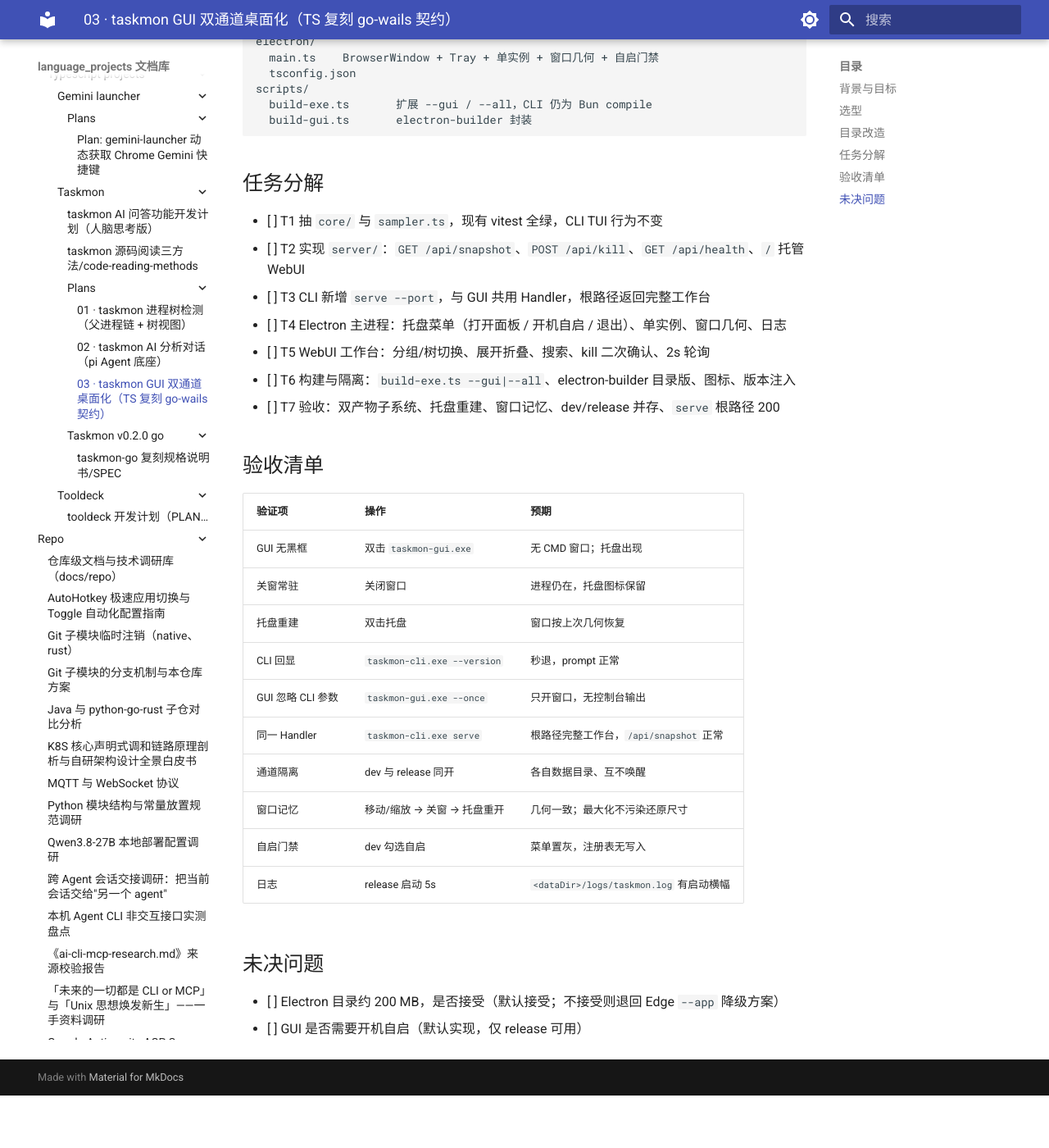
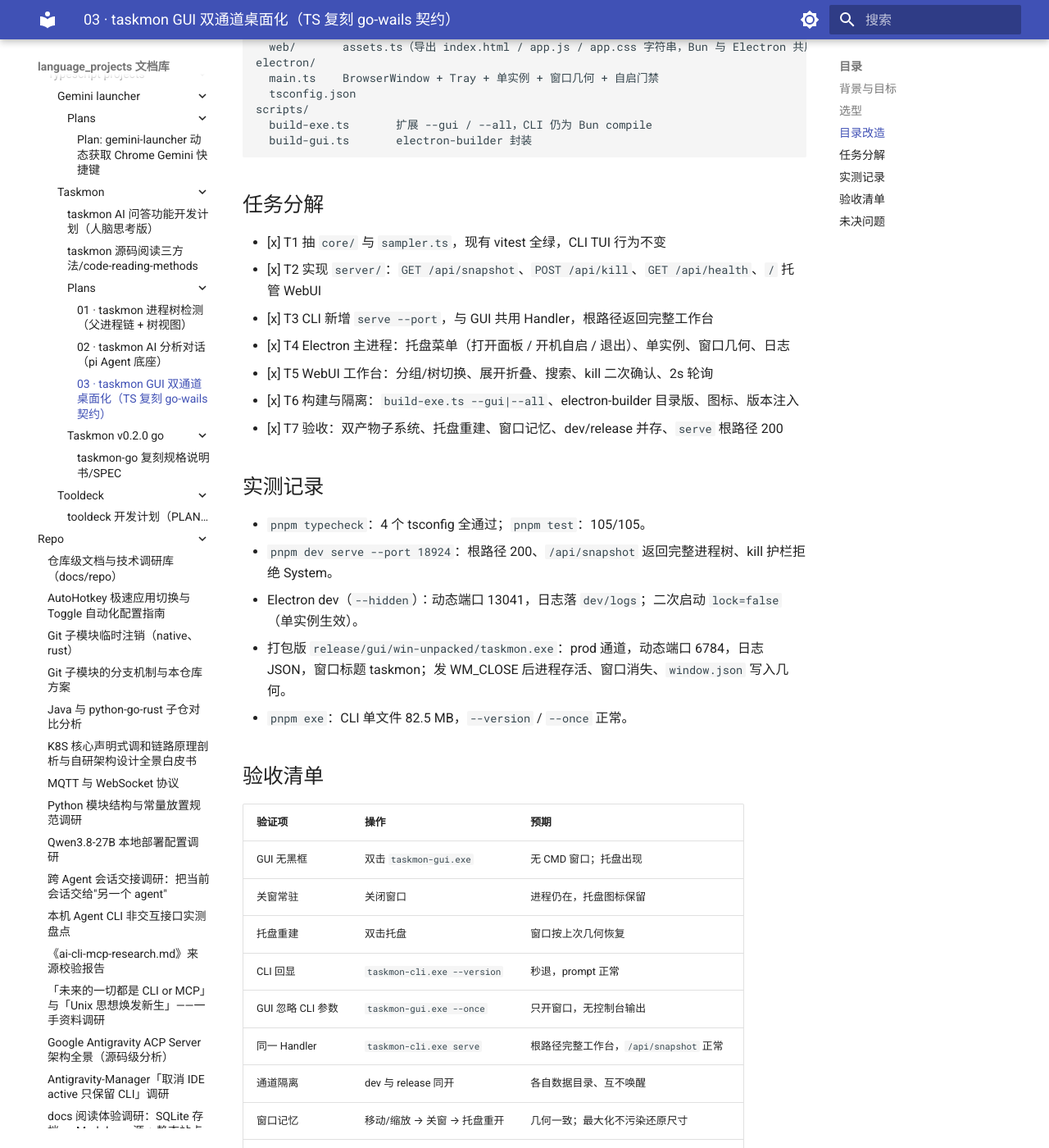
Before and after one commit to shihao-hub/td-language_projects, an MkDocs documentation site: the page built from docs/projects/typescript_projects/taskmon/plans/03-GUI双通道桌面化.md, in a window 1280 px wide and 1400 px high, scrolled down 1337 px. Shown: the whole window at 82% size. Built offline with MkDocs 1.6.1 and Material for MkDocs 9.7.7, drawn with Linux system fonts in a browser that asks for light colours; a script that is not in the unit is left out; before the commit the page ends 2673 px from its top, so only the background shows below that; some of the changed text lies outside the part shown.

Commit message:
docs(plans): 归档 taskmon GUI 双通道实施结果
- 标记 T1-T7 完成并记录实测数据
- 确认 Electron 体积与自启门禁决策

```diff
--- a/docs/projects/typescript_projects/taskmon/plans/03-GUI双通道桌面化.md
+++ b/docs/projects/typescript_projects/taskmon/plans/03-GUI双通道桌面化.md
@@ -1,6 +1,6 @@
 # 03 · taskmon GUI 双通道桌面化（TS 复刻 go-wails 契约）
 
-> 状态：**进行中**（2026-10-23 起草）
+> 状态：**已完成**（2026-10-23 实施，typecheck + 105 测试全绿，GUI/CLI/打包实测通过）
 > 创建：2026-10-23 · 项目：`typescript_projects/taskmon`
 
 ## 背景与目标
@@ -48,13 +48,21 @@
 
 ## 任务分解
 
-- [ ] T1 抽 `core/` 与 `sampler.ts`，现有 vitest 全绿，CLI TUI 行为不变
-- [ ] T2 实现 `server/`：`GET /api/snapshot`、`POST /api/kill`、`GET /api/health`、`/` 托管 WebUI
-- [ ] T3 CLI 新增 `serve --port`，与 GUI 共用 Handler，根路径返回完整工作台
-- [ ] T4 Electron 主进程：托盘菜单（打开面板 / 开机自启 / 退出）、单实例、窗口几何、日志
-- [ ] T5 WebUI 工作台：分组/树切换、展开折叠、搜索、kill 二次确认、2s 轮询
-- [ ] T6 构建与隔离：`build-exe.ts --gui|--all`、electron-builder 目录版、图标、版本注入
-- [ ] T7 验收：双产物子系统、托盘重建、窗口记忆、dev/release 并存、`serve` 根路径 200
+- [x] T1 抽 `core/` 与 `sampler.ts`，现有 vitest 全绿，CLI TUI 行为不变
+- [x] T2 实现 `server/`：`GET /api/snapshot`、`POST /api/kill`、`GET /api/health`、`/` 托管 WebUI
+- [x] T3 CLI 新增 `serve --port`，与 GUI 共用 Handler，根路径返回完整工作台
+- [x] T4 Electron 主进程：托盘菜单（打开面板 / 开机自启 / 退出）、单实例、窗口几何、日志
+- [x] T5 WebUI 工作台：分组/树切换、展开折叠、搜索、kill 二次确认、2s 轮询
+- [x] T6 构建与隔离：`build-exe.ts --gui|--all`、electron-builder 目录版、图标、版本注入
+- [x] T7 验收：双产物子系统、托盘重建、窗口记忆、dev/release 并存、`serve` 根路径 200
+
+## 实测记录
+
+- `pnpm typecheck`：4 个 tsconfig 全通过；`pnpm test`：105/105。
+- `pnpm dev serve --port 18924`：根路径 200、`/api/snapshot` 返回完整进程树、kill 护栏拒绝 System。
+- Electron dev（`--hidden`）：动态端口 13041，日志落 `dev/logs`；二次启动 `lock=false`（单实例生效）。
+- 打包版 `release/gui/win-unpacked/taskmon.exe`：prod 通道，动态端口 6784，日志 JSON，窗口标题 taskmon；发 WM_CLOSE 后进程存活、窗口消失、`window.json` 写入几何。
+- `pnpm exe`：CLI 单文件 82.5 MB，`--version` / `--once` 正常。
 
 ## 验收清单
 
@@ -73,5 +81,5 @@
 
 ## 未决问题
 
-- [ ] Electron 目录约 200 MB，是否接受（默认接受；不接受则退回 Edge `--app` 降级方案）
-- [ ] GUI 是否需要开机自启（默认实现，仅 release 可用）
+- [x] Electron 目录实测约 359 MB，已接受（换取托盘/窗口生命周期完整对齐）
+- [x] GUI 开机自启已实现，仅 release 通道菜单可用
```
